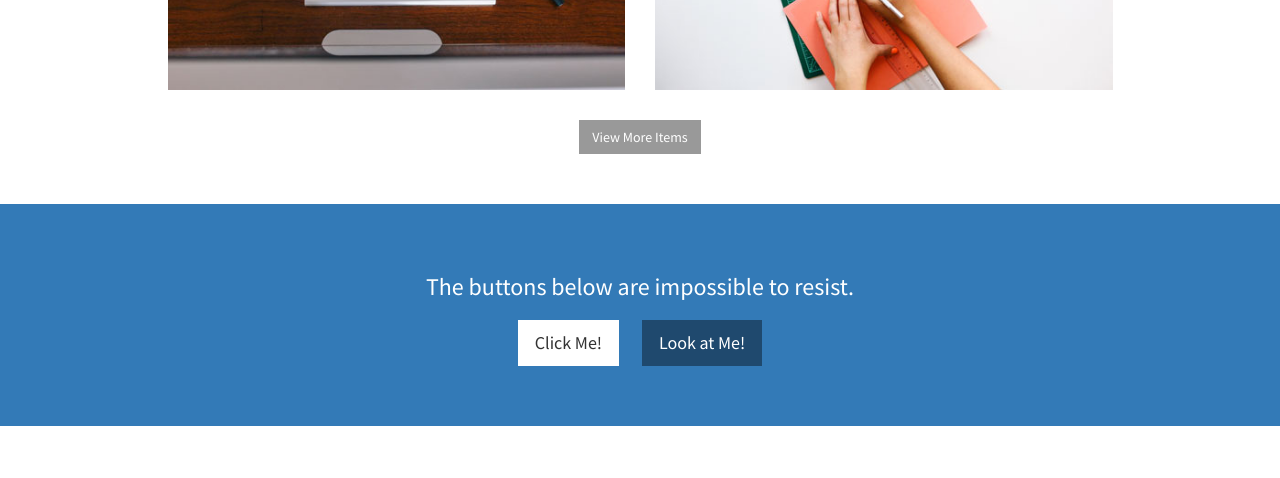
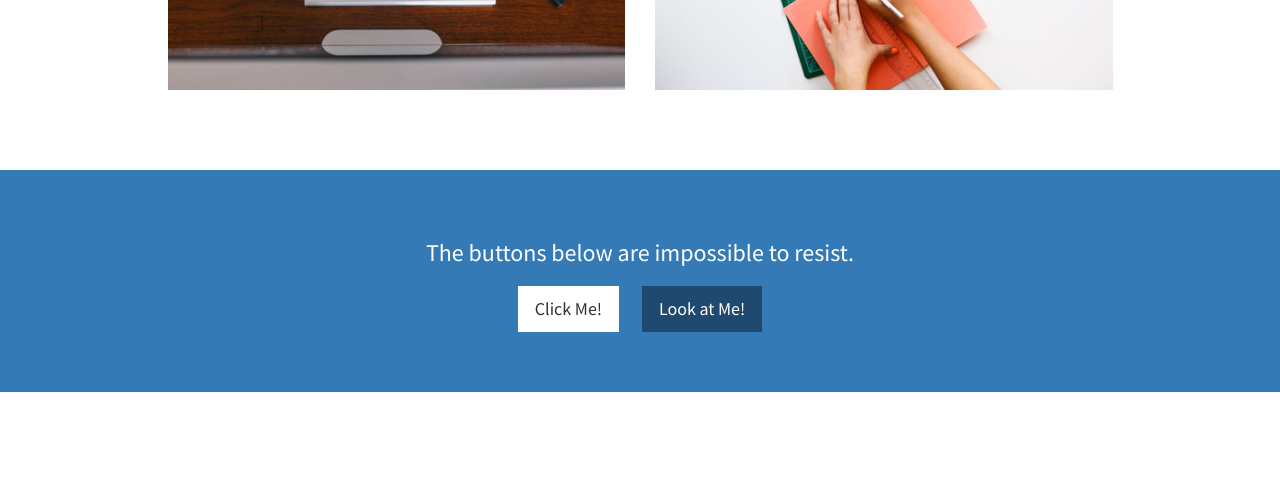
Before and after one commit to bluej/web_business_site, a plain HTML site: page index.html in a window 1280 px wide. Shown: the part 2540-3018 px from the top of the page. Drawn offline with Linux system fonts and the light colour scheme.

Commit message:
sanity commit, one uncommitted change.

```diff
--- a/index.html
+++ b/index.html
@@ -104,7 +104,6 @@
                                     <strong>Free Face-to-Face<br>Consultation</strong>
                                 </h4>
                                 <p>A 1-hour meetup at the coffee shop of your choice (or via Skype if you aren't located in Vcitoria) to discuss your awesome options!</p>
-                                <!-- <a href="#" class="btn btn-light">Learn More</a> -->
                             </div>
                         </div>
                         <div class="col-md-3 col-sm-6">
@@ -117,7 +116,6 @@
                                     <strong>All-in-One<br>Package Deal</strong>
                                 </h4>
                                 <p>$250 for a website! Yes, that's it that's all! </p>
-                                <!-- <a href="#" class="btn btn-light">Learn More</a> -->
                             </div>
                         </div>
                         <div class="col-md-3 col-sm-6">
@@ -130,7 +128,6 @@
                                     <strong>Website<br>Customization</strong>
                                 </h4>
                                 <p>Options galore! Let's figure out which templates will work best for your website needs</p>
-                                <!-- <a href="#" class="btn btn-light">Learn More</a> -->
                             </div>
                         </div>
                         <div class="col-md-3 col-sm-6">
@@ -143,7 +140,6 @@
                                     <strong>Monthly<br>Content Updates</strong>
                                 </h4>
                                 <p>Need an image or information updated? No problem! One free monthly update is included in your package</p>
-                                <!-- <a href="#" class="btn btn-light">Learn More</a> -->
                             </div>
                         </div>
                     </div>
@@ -200,8 +196,6 @@
                             </div>
                         </div>
                     </div>
-                    <!-- /.row (nested) -->
-                    <a href="#" class="btn btn-dark">View More Items</a>
                 </div>
                 <!-- /.col-lg-10 -->
             </div>
```
